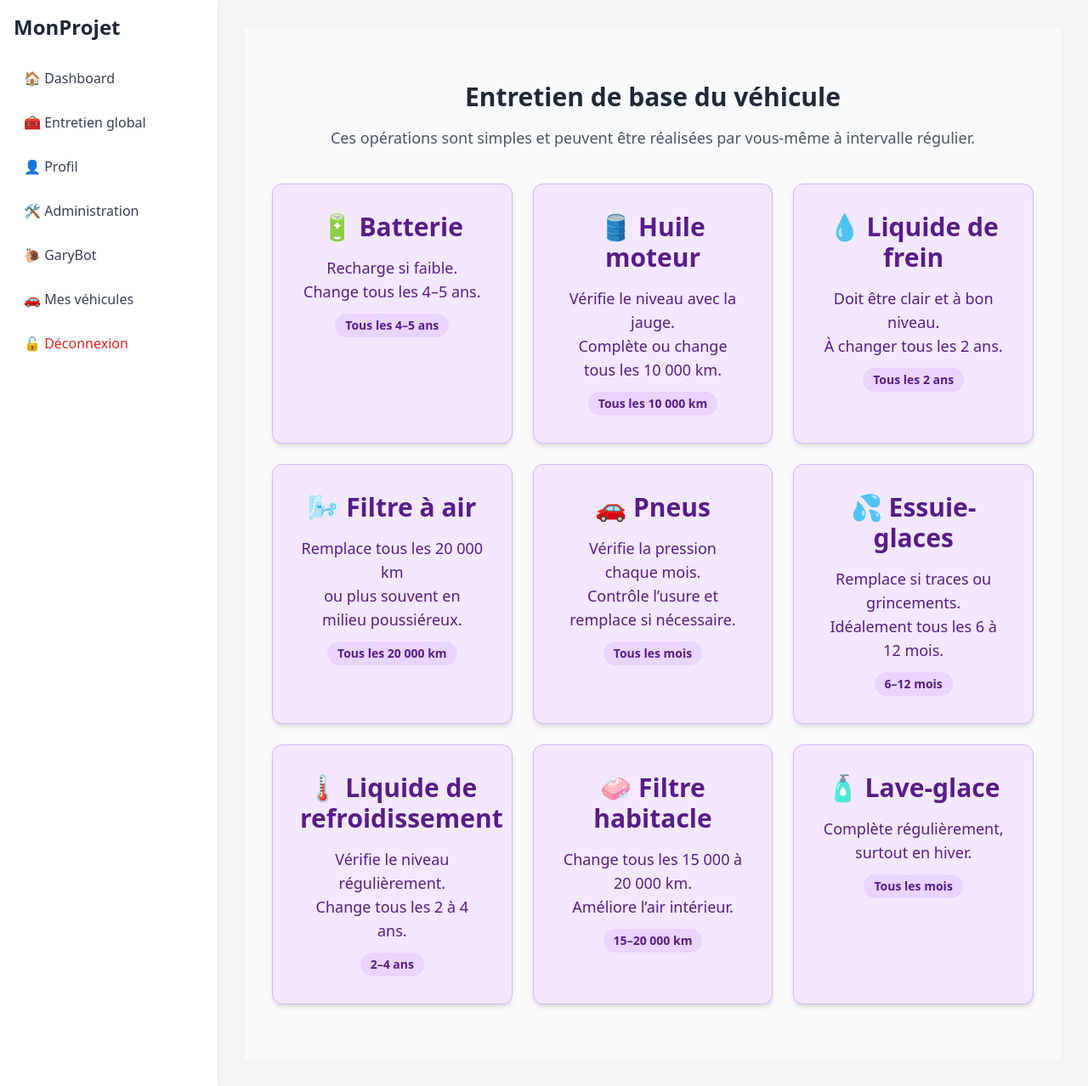
After one commit to Hrivaux/GaryAuto, a Symfony app: template templates/actions/index.html.twig in a window 1280 px wide. The commit adds this page. Shown: the whole page at 85% size. Run offline with Twig, Linux system fonts and the light colour scheme; the template is opened without the code that fills it, so the values that code supplies are empty; some libraries are stand-ins or nearby versions.

Commit message:
création onglet entretien et astuces

```diff
--- /dev/null
+++ b/templates/actions/index.html.twig
@@ -0,0 +1,102 @@
+{% extends 'base.html.twig' %}
+
+{% block title %}Entretien véhicule - Pièces à entretenir soi-même{% endblock %}
+
+{% block body %}
+<div class="min-h-screen bg-gray-50 py-16 px-4 sm:px-6 lg:px-8">
+    <div class="max-w-7xl mx-auto">
+        <h1 class="text-3xl font-bold text-gray-800 mb-4 text-center">Entretien de base du véhicule</h1>
+        <p class="text-center text-gray-600 mb-10 text-lg">
+            Ces opérations sont simples et peuvent être réalisées par vous-même à intervalle régulier.
+            <br>
+        </p>
+
+        <div class="grid grid-cols-1 sm:grid-cols-2 lg:grid-cols-3 gap-6">
+            <!-- Exemple de carte -->
+            <div class="bg-purple-100 text-purple-900 border border-purple-300 rounded-xl p-8 text-center shadow-md transition transform duration-300 hover:scale-105"
+                 title="Recharge si faible. Change tous les 4–5 ans.">
+                <h2 class="text-3xl font-bold mb-4">🔋 Batterie</h2>
+                <p class="text-lg font-medium mb-3">
+                    Recharge si faible.<br>Change tous les 4–5 ans.
+                </p>
+                <span class="inline-block bg-purple-200 text-purple-900 text-sm font-semibold px-3 py-1 rounded-full">Tous les 4–5 ans</span>
+            </div>
+
+            <div class="bg-purple-100 text-purple-900 border border-purple-300 rounded-xl p-8 text-center shadow-md transition transform duration-300 hover:scale-105"
+                 title="Complète ou change tous les 10 000 km.">
+                <h2 class="text-3xl font-bold mb-4">🛢️ Huile moteur</h2>
+                <p class="text-lg font-medium mb-3">
+                    Vérifie le niveau avec la jauge.<br>
+                    Complète ou change tous les 10 000 km.
+                </p>
+                <span class="inline-block bg-purple-200 text-purple-900 text-sm font-semibold px-3 py-1 rounded-full">Tous les 10 000 km</span>
+            </div>
+
+            <div class="bg-purple-100 text-purple-900 border border-purple-300 rounded-xl p-8 text-center shadow-md transition transform duration-300 hover:scale-105"
+                 title="À changer tous les 2 ans.">
+                <h2 class="text-3xl font-bold mb-4">💧 Liquide de frein</h2>
+                <p class="text-lg font-medium mb-3">
+                    Doit être clair et à bon niveau.<br>
+                    À changer tous les 2 ans.
+                </p>
+                <span class="inline-block bg-purple-200 text-purple-900 text-sm font-semibold px-3 py-1 rounded-full">Tous les 2 ans</span>
+            </div>
+
+            <div class="bg-purple-100 text-purple-900 border border-purple-300 rounded-xl p-8 text-center shadow-md transition transform duration-300 hover:scale-105"
+                 title="Changer tous les 20 000 km.">
+                <h2 class="text-3xl font-bold mb-4">🌬️ Filtre à air</h2>
+                <p class="text-lg font-medium mb-3">
+                    Remplace tous les 20 000 km<br>ou plus souvent en milieu poussiéreux.
+                </p>
+                <span class="inline-block bg-purple-200 text-purple-900 text-sm font-semibold px-3 py-1 rounded-full">Tous les 20 000 km</span>
+            </div>
+
+            <div class="bg-purple-100 text-purple-900 border border-purple-300 rounded-xl p-8 text-center shadow-md transition transform duration-300 hover:scale-105"
+                 title="Vérifie la pression chaque mois.">
+                <h2 class="text-3xl font-bold mb-4">🚗 Pneus</h2>
+                <p class="text-lg font-medium mb-3">
+                    Vérifie la pression chaque mois.<br>Contrôle l’usure et remplace si nécessaire.
+                </p>
+                <span class="inline-block bg-purple-200 text-purple-900 text-sm font-semibold px-3 py-1 rounded-full">Tous les mois</span>
+            </div>
+
+            <div class="bg-purple-100 text-purple-900 border border-purple-300 rounded-xl p-8 text-center shadow-md transition transform duration-300 hover:scale-105"
+                 title="Remplacer tous les 6 à 12 mois.">
+                <h2 class="text-3xl font-bold mb-4">💦 Essuie-glaces</h2>
+                <p class="text-lg font-medium mb-3">
+                    Remplace si traces ou grincements.<br>
+                    Idéalement tous les 6 à 12 mois.
+                </p>
+                <span class="inline-block bg-purple-200 text-purple-900 text-sm font-semibold px-3 py-1 rounded-full">6–12 mois</span>
+            </div>
+
+            <div class="bg-purple-100 text-purple-900 border border-purple-300 rounded-xl p-8 text-center shadow-md transition transform duration-300 hover:scale-105"
+                 title="Change tous les 2 à 4 ans.">
+                <h2 class="text-3xl font-bold mb-4">🌡️ Liquide de refroidissement</h2>
+                <p class="text-lg font-medium mb-3">
+                    Vérifie le niveau régulièrement.<br>Change tous les 2 à 4 ans.
+                </p>
+                <span class="inline-block bg-purple-200 text-purple-900 text-sm font-semibold px-3 py-1 rounded-full">2–4 ans</span>
+            </div>
+
+            <div class="bg-purple-100 text-purple-900 border border-purple-300 rounded-xl p-8 text-center shadow-md transition transform duration-300 hover:scale-105"
+                 title="Améliore l'air intérieur.">
+                <h2 class="text-3xl font-bold mb-4">🧼 Filtre habitacle</h2>
+                <p class="text-lg font-medium mb-3">
+                    Change tous les 15 000 à 20 000 km.<br>Améliore l’air intérieur.
+                </p>
+                <span class="inline-block bg-purple-200 text-purple-900 text-sm font-semibold px-3 py-1 rounded-full">15–20 000 km</span>
+            </div>
+
+            <div class="bg-purple-100 text-purple-900 border border-purple-300 rounded-xl p-8 text-center shadow-md transition transform duration-300 hover:scale-105"
+                 title="Complète régulièrement, surtout en hiver.">
+                <h2 class="text-3xl font-bold mb-4">🧴 Lave-glace</h2>
+                <p class="text-lg font-medium mb-3">
+                    Complète régulièrement,<br>surtout en hiver.
+                </p>
+                <span class="inline-block bg-purple-200 text-purple-900 text-sm font-semibold px-3 py-1 rounded-full">Tous les mois</span>
+            </div>
+        </div>
+    </div>
+</div>
+{% endblock %}
--- a/templates/partials/sidebar.html.twig
+++ b/templates/partials/sidebar.html.twig
@@ -6,6 +6,9 @@
     <nav class="flex flex-col space-y-3 text-gray-700">
         <a href="{{ path('app_dashboard') }}" class="hover:bg-gray-100 rounded px-3 py-2 transition">
             🏠 Dashboard
+        </a>
+        <a href="{{ path('app_entretien') }}" class="hover:bg-gray-100 rounded px-3 py-2 transition">
+            🧰 Entretien global
         </a>
         <a href="{{ path('app_profile') }}" class="hover:bg-gray-100 rounded px-3 py-2 transition">
             👤 Profil
```
Also changed, not shown: src/Controller/ActionsController.php (added, +45 -0 lines).
